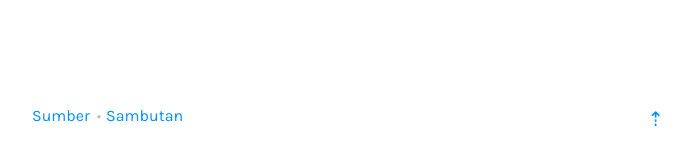
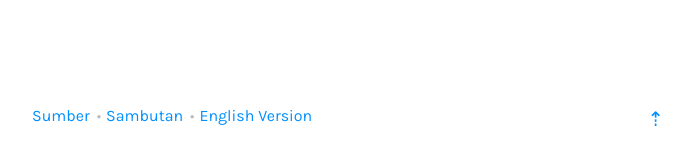
Before and after one commit to anestan/Dhammapada-Atthakatha, a Jekyll site: the page built from sumber.md, in a window 1280 px wide. Shown: the part 685-850 px from the top of the page, without its empty margins (274-964 px from the left). Built offline with Jekyll 4.4.1, drawn with Linux system fonts in a browser that asks for light colours.

Commit message:
Update footer.html

```diff
--- a/_includes/footer.html
+++ b/_includes/footer.html
@@ -5,7 +5,8 @@
    <nav class="site-footer__nav">
         <a class="page-link" href="/sumber">Sumber</a>
         <a class="page-link" href="/sambutan">Sambutan</a>
-
+	<a class="page-link" href="http://www.tipitaka.net/tipitaka/dhp/index.php
+">English Version</a>
     </nav>
 
 	<div class="up">
```
